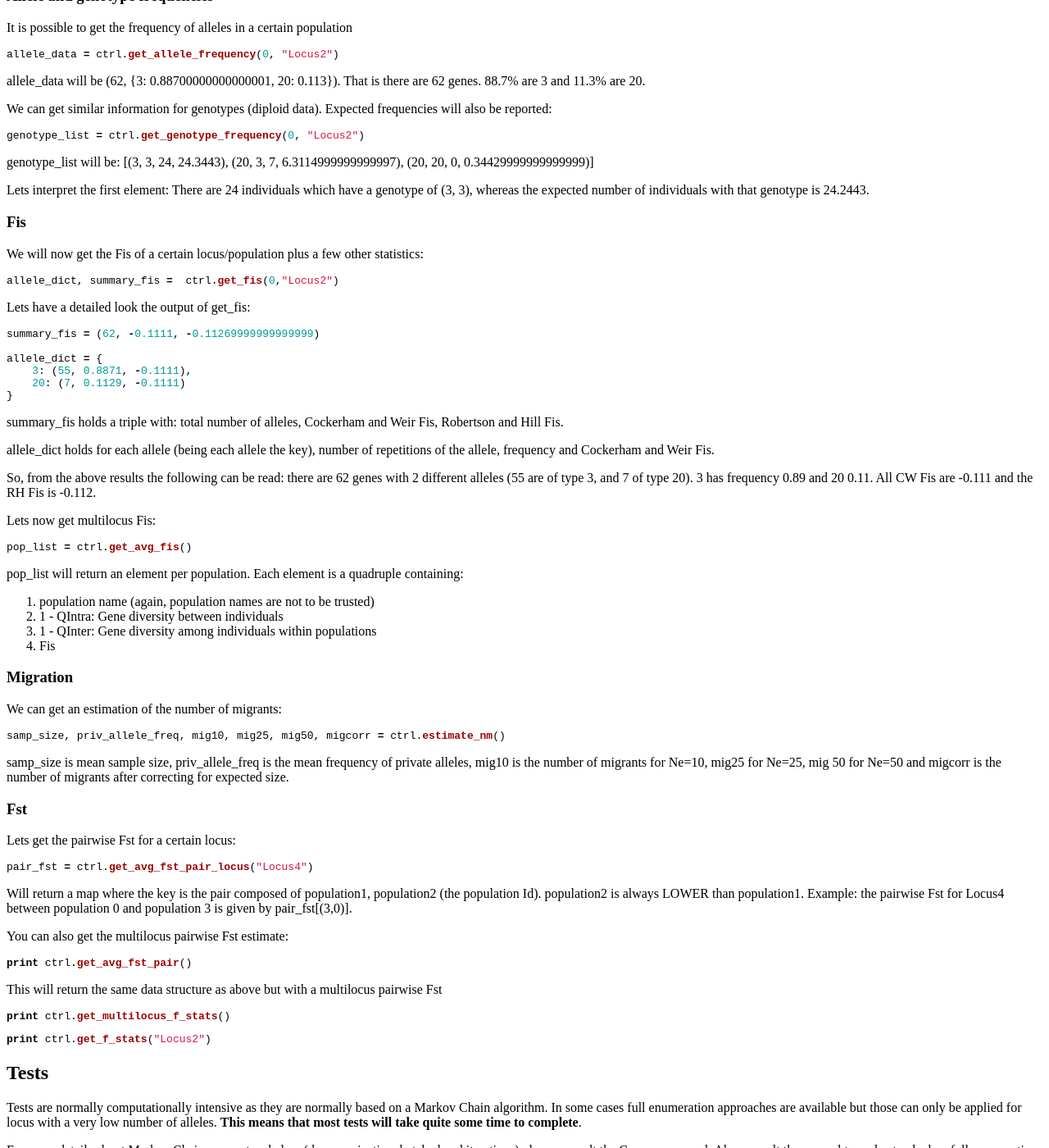
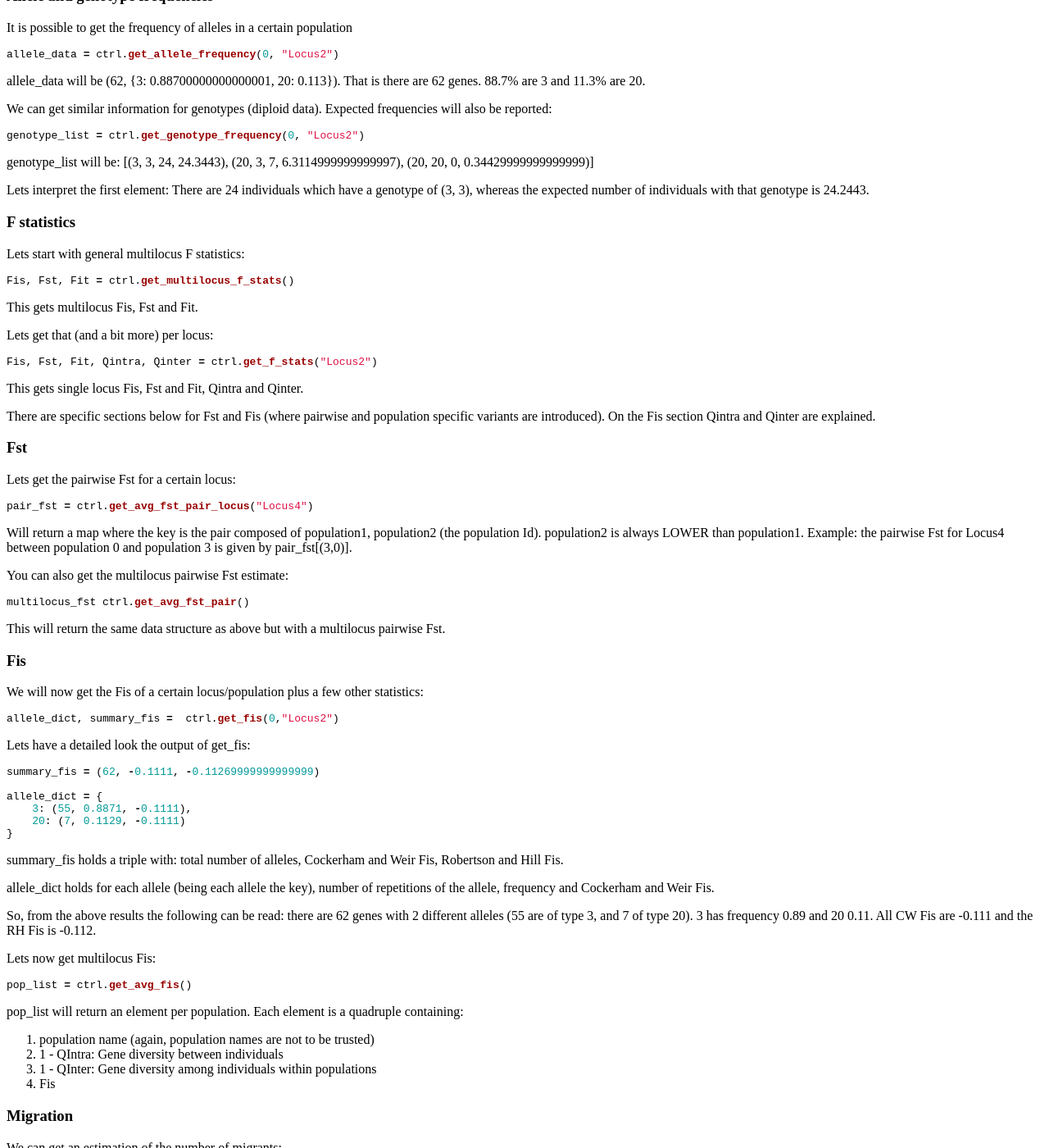
Before and after one commit to biopython/biopython.github.io, a Jekyll site: the page built from wiki/PopGen_Genepop.md, in a window 1280 px wide and 1400 px high, scrolled down 1232 px. Shown: the whole window at 82% size. Built offline with Jekyll 4.4.1, drawn with Linux system fonts in a browser that asks for light colours.

Commit message:
/* EasyController tutorial */

````diff
--- a/wiki/PopGen_Genepop.md
+++ b/wiki/PopGen_Genepop.md
@@ -134,6 +134,50 @@ Lets interpret the first element: There are 24 individuals which have a
 genotype of (3, 3), whereas the expected number of individuals with that
 genotype is 24.2443.
 
+### F statistics
+
+Lets start with general multilocus F statistics:
+
+``` python
+Fis, Fst, Fit = ctrl.get_multilocus_f_stats()
+```
+
+This gets multilocus Fis, Fst and Fit.
+
+Lets get that (and a bit more) per locus:
+
+``` python
+Fis, Fst, Fit, Qintra, Qinter = ctrl.get_f_stats("Locus2")
+```
+
+This gets single locus Fis, Fst and Fit, Qintra and Qinter.
+
+There are specific sections below for Fst and Fis (where pairwise and
+population specific variants are introduced). On the Fis section Qintra
+and Qinter are explained.
+
+### Fst
+
+Lets get the pairwise Fst for a certain locus:
+
+``` python
+pair_fst = ctrl.get_avg_fst_pair_locus("Locus4")
+```
+
+Will return a map where the key is the pair composed of population1,
+population2 (the population Id). population2 is always LOWER than
+population1. Example: the pairwise Fst for Locus4 between population 0
+and population 3 is given by pair\_fst\[(3,0)\].
+
+You can also get the multilocus pairwise Fst estimate:
+
+``` python
+multilocus_fst ctrl.get_avg_fst_pair()
+```
+
+This will return the same data structure as above but with a multilocus
+pairwise Fst.
+
 ### Fis
 
 We will now get the Fis of a certain locus/population plus a few other
@@ -191,36 +235,6 @@ samp\_size is mean sample size, priv\_allele\_freq is the mean frequency
 of private alleles, mig10 is the number of migrants for Ne=10, mig25 for
 Ne=25, mig 50 for Ne=50 and migcorr is the number of migrants after
 correcting for expected size.
-
-### Fst
-
-Lets get the pairwise Fst for a certain locus:
-
-``` python
-pair_fst = ctrl.get_avg_fst_pair_locus("Locus4")
-```
-
-Will return a map where the key is the pair composed of population1,
-population2 (the population Id). population2 is always LOWER than
-population1. Example: the pairwise Fst for Locus4 between population 0
-and population 3 is given by pair\_fst\[(3,0)\].
-
-You can also get the multilocus pairwise Fst estimate:
-
-``` python
-print ctrl.get_avg_fst_pair()
-```
-
-This will return the same data structure as above but with a multilocus
-pairwise Fst
-
-``` python
-print ctrl.get_multilocus_f_stats()
-```
-
-``` python
-print ctrl.get_f_stats("Locus2")
-```
 
 Tests
 -----
````
Also changed, not shown: 1 other file.
